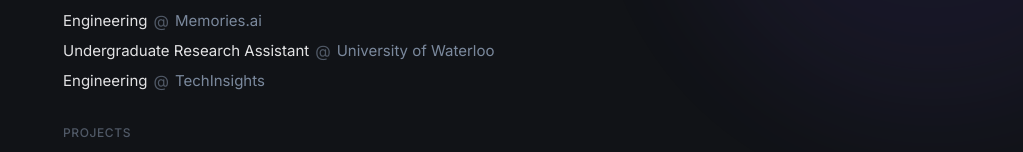
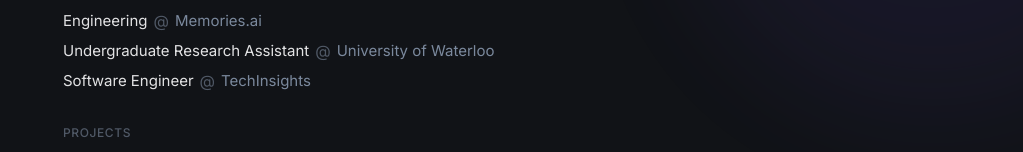
Before and after one commit to SamuelZ12/personal-website, a Next.js app: page / in a window 1280 px wide. Shown: the part 227-379 px from the top of the page, without its empty margins (257-1280 px from the left). Built offline with nearby package versions, Linux system fonts and the light colour scheme.

Commit message:
Update role from 'Engineering' to 'Software Engineer'

```diff
--- a/src/config.tsx
+++ b/src/config.tsx
@@ -126,7 +126,7 @@ export const CONFIG: Config = {
                 link: 'https://uwaterloo.ca'
             },
             {
-                role: 'Engineering',
+                role: 'Software Engineer',
                 company: 'TechInsights',
                 link: 'https://techinsights.com'
             }
```
